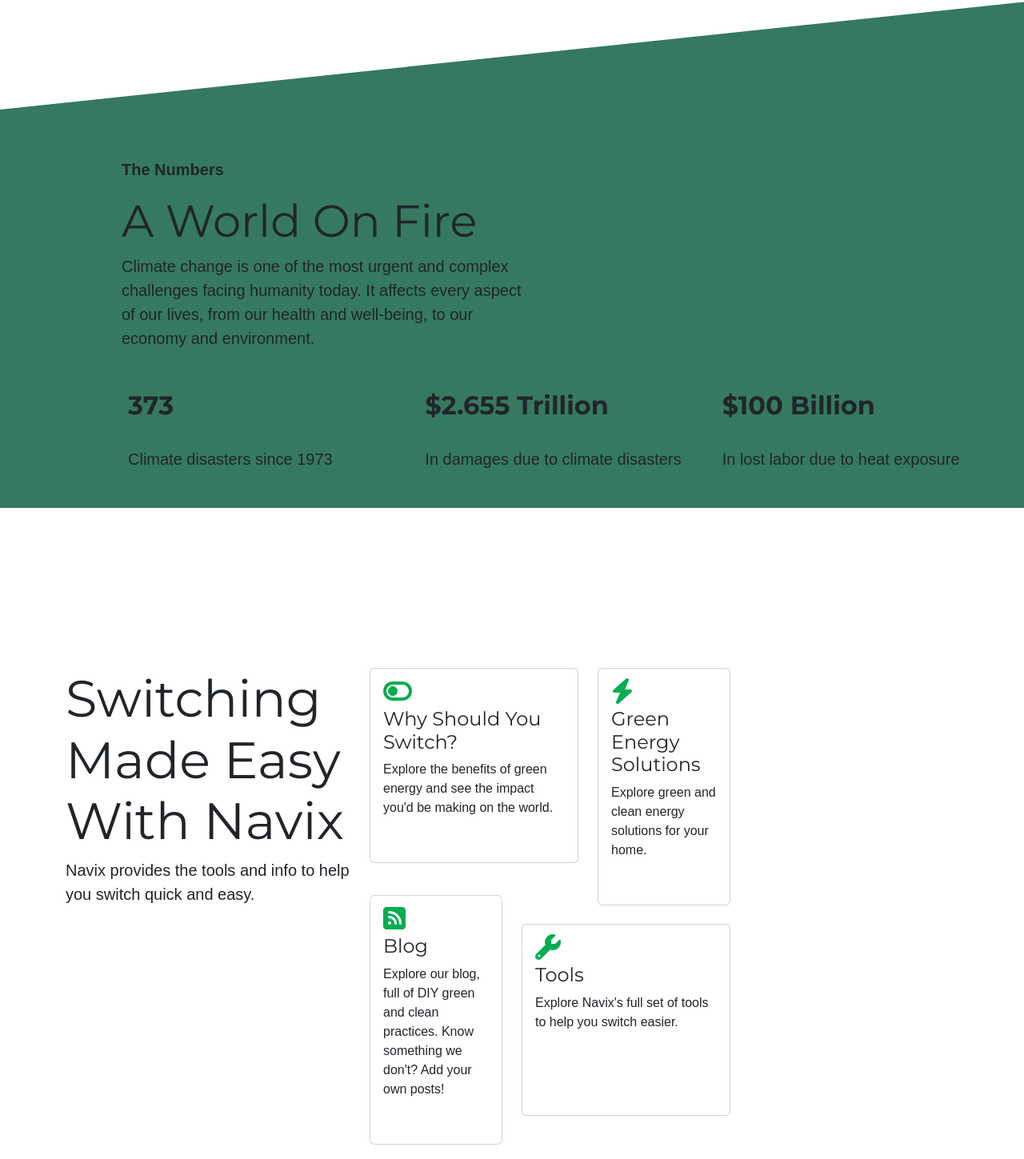
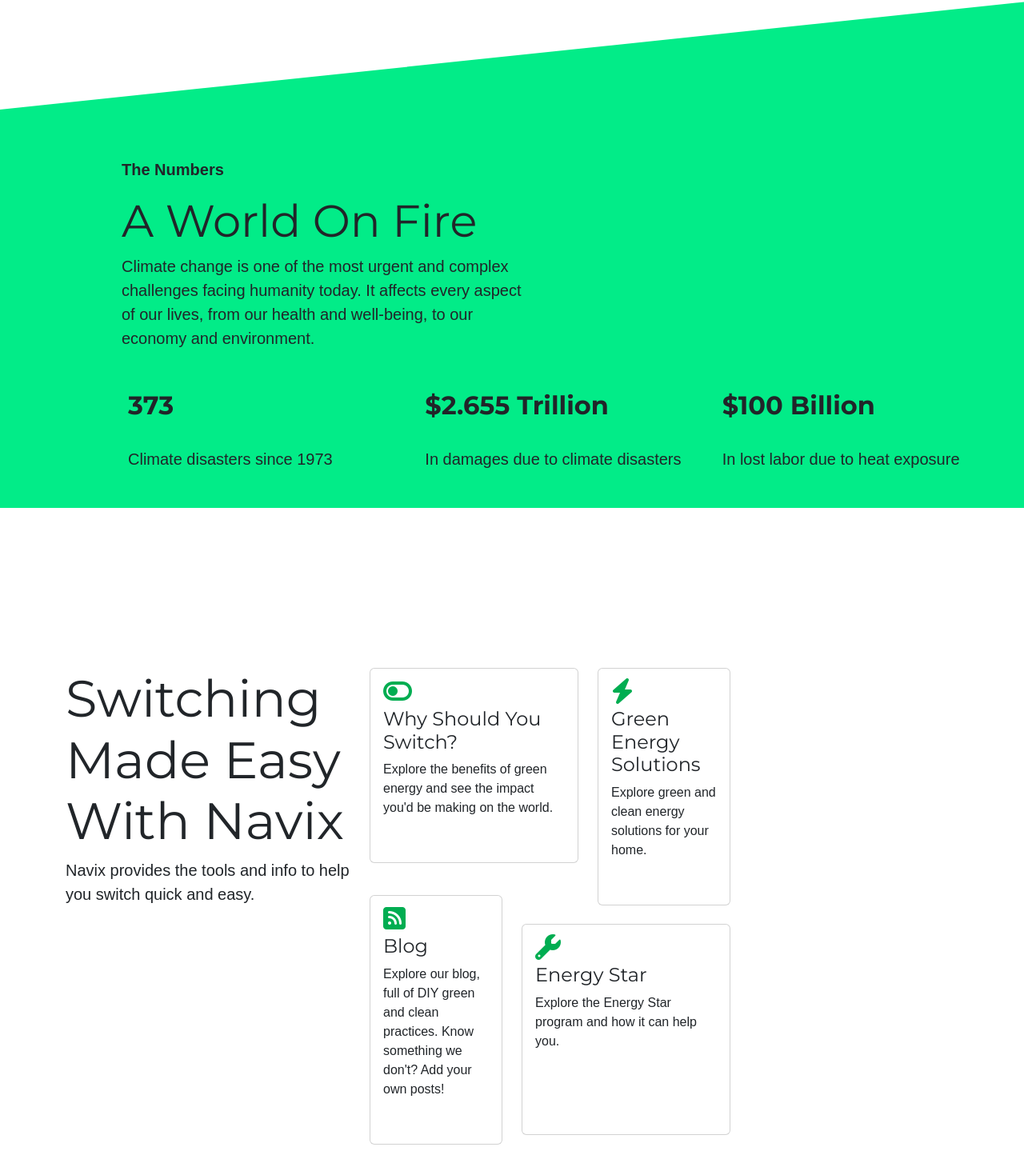
Before and after one commit to MMehta45/NavixGreen, a plain HTML site: page public/index.html in a window 1280 px wide. Shown: the part 2317-3766 px from the top of the page at 80% size. Drawn offline with nearby package versions, Linux system fonts and the light colour scheme.

Commit message:
Minor Edits

```diff
--- a/public/css/general-style.css
+++ b/public/css/general-style.css
@@ -81,7 +81,7 @@
       position: relative;
       width: 100%;
       height: auto;
-      background:#357960;
+      background:#02ec88;
       box-sizing: border-box;
       padding: 30px;
 
--- a/public/index.html
+++ b/public/index.html
@@ -158,7 +158,7 @@
                 </p>
                <!--Button Placeholder-->
             </div>
-            <div class="row" style="margin-left: 118px; margin-top:50px;">
+            <div class="row" style="margin-left: 118px; margin-top:50px;" data-aos="fade-up">
                 <div class="col">
                     <h2> <strong>373</strong></h2>
                     <br>
@@ -234,8 +234,8 @@
                     <div class="card">
                         <div class="card-body">
                             <i class="fa-solid fa-wrench fa-2xl icon" style="color:#00AD51"></i>
-                            <h4 class="card-title">Tools</h4>
-                            <p class="card-text">Explore Navix's full set of tools to help you switch easier.</p>
+                            <h4 class="card-title">Energy Star</h4>
+                            <p class="card-text">Explore the Energy Star program and how it can help you.</p>
                             <br>
                             <br>
                             <i class="fa-solid fa-arrow-right-long fa-2xl icon2" style="color: #ffffff;"></i>
```
